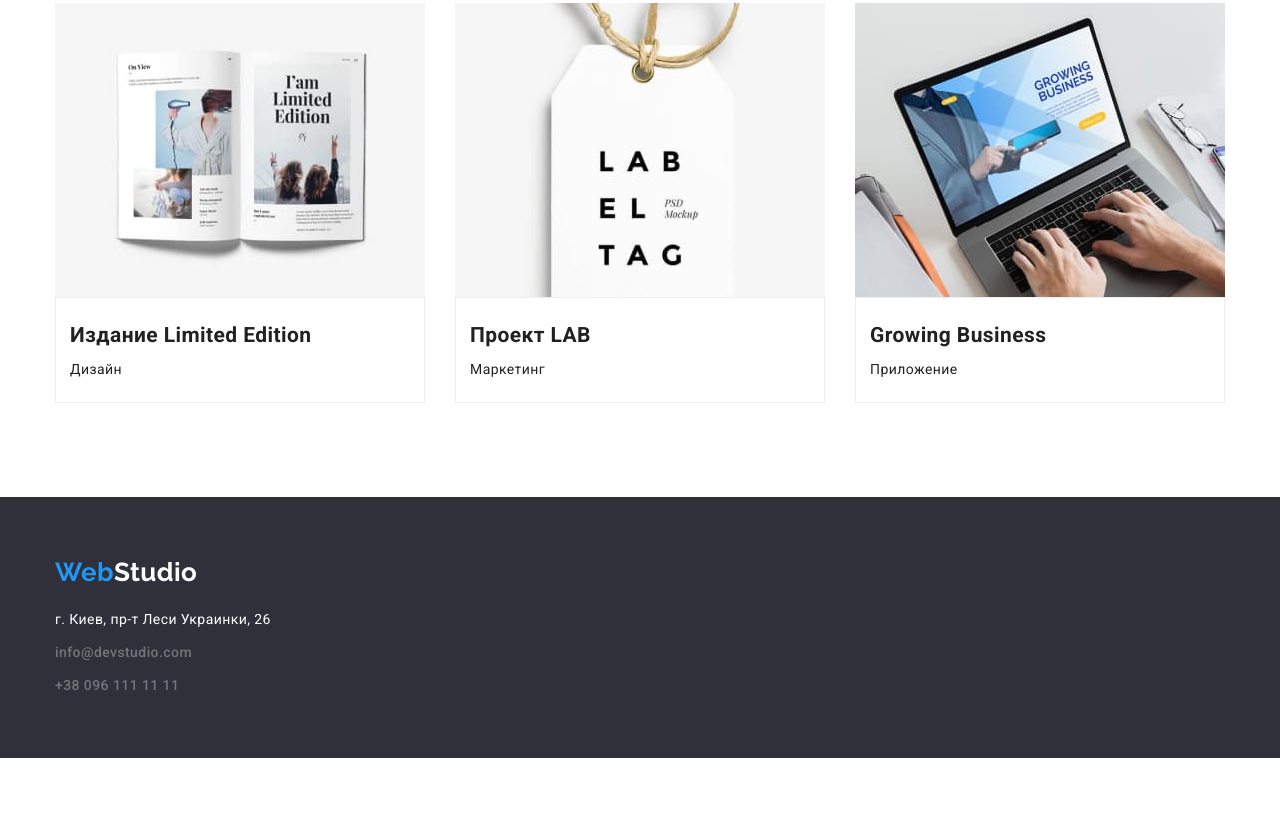
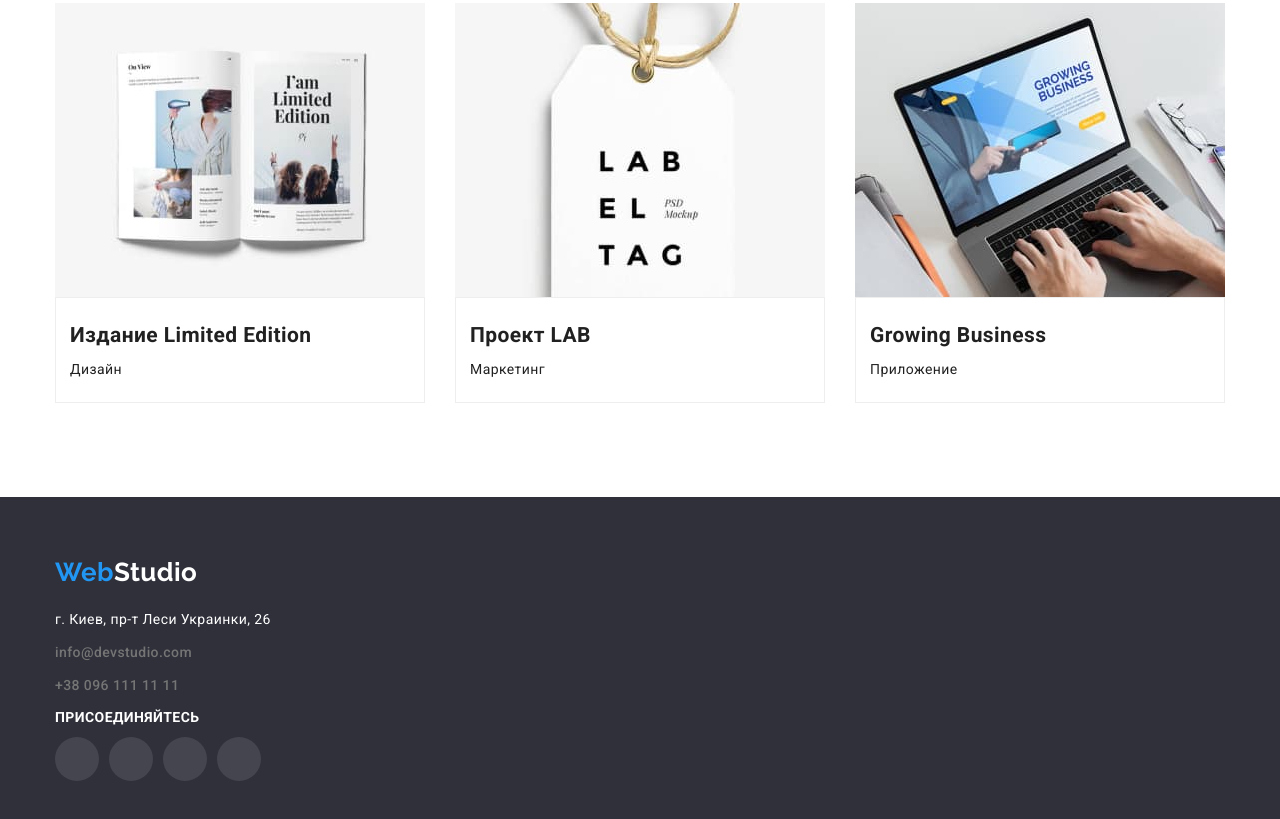
Before and after one commit to LizaBilynska/hw-4, a plain HTML site: page portfolio.html in a window 1280 px wide. Shown: the part 1125-1944 px from the top of the page. Before the commit the page ends 1883 px from the top, so only its background shows below. Drawn offline with nearby package versions, Linux system fonts and the light colour scheme; files whose address does not match are found by name.

Commit message:
Update portfolio.html

```diff
--- a/portfolio.html
+++ b/portfolio.html
@@ -130,6 +130,15 @@
                     <li><a href="tel:+380961111111" class="phone">+38 096 111 11 11</a></li>
                 </ul>
             </address>
+            <div>
+                <h2 class="join-footer">Присоединяйтесь</h2>
+                <ul class="media-footer-list">
+                    <li class="media-footer-li"><a href="" class="media-item-footer"><svg class="instagram-footer" width="20" height="20"><use href="./GoIT/hw-4/images/icons.svg#icon-instagram"></use></svg></a></li>
+                    <li class="media-footer-li"><a href="" class="media-item-footer"><svg class="twitter-footer" width="20" height="20"><use href="./GoIT/hw-4/images/icons.svg#icon-twitter"></use></svg></a></li>
+                    <li class="media-footer-li"><a href="" class="media-item-footer"><svg class="facebook-footer" width="20" height="20"><use href="./GoIT/hw-4/images/icons.svg#icon-facebook"></use></svg></a></li>
+                    <li class="media-footer-li"><a href="" class="media-item-footer"><svg class="linkedin-footer" width="20" height="20"><use href="./GoIT/hw-4/images/icons.svg#icon-linkedin"></use></svg></a></li>
+                </ul>
+            </div>
         </div>
     </footer>
 </body>
```
